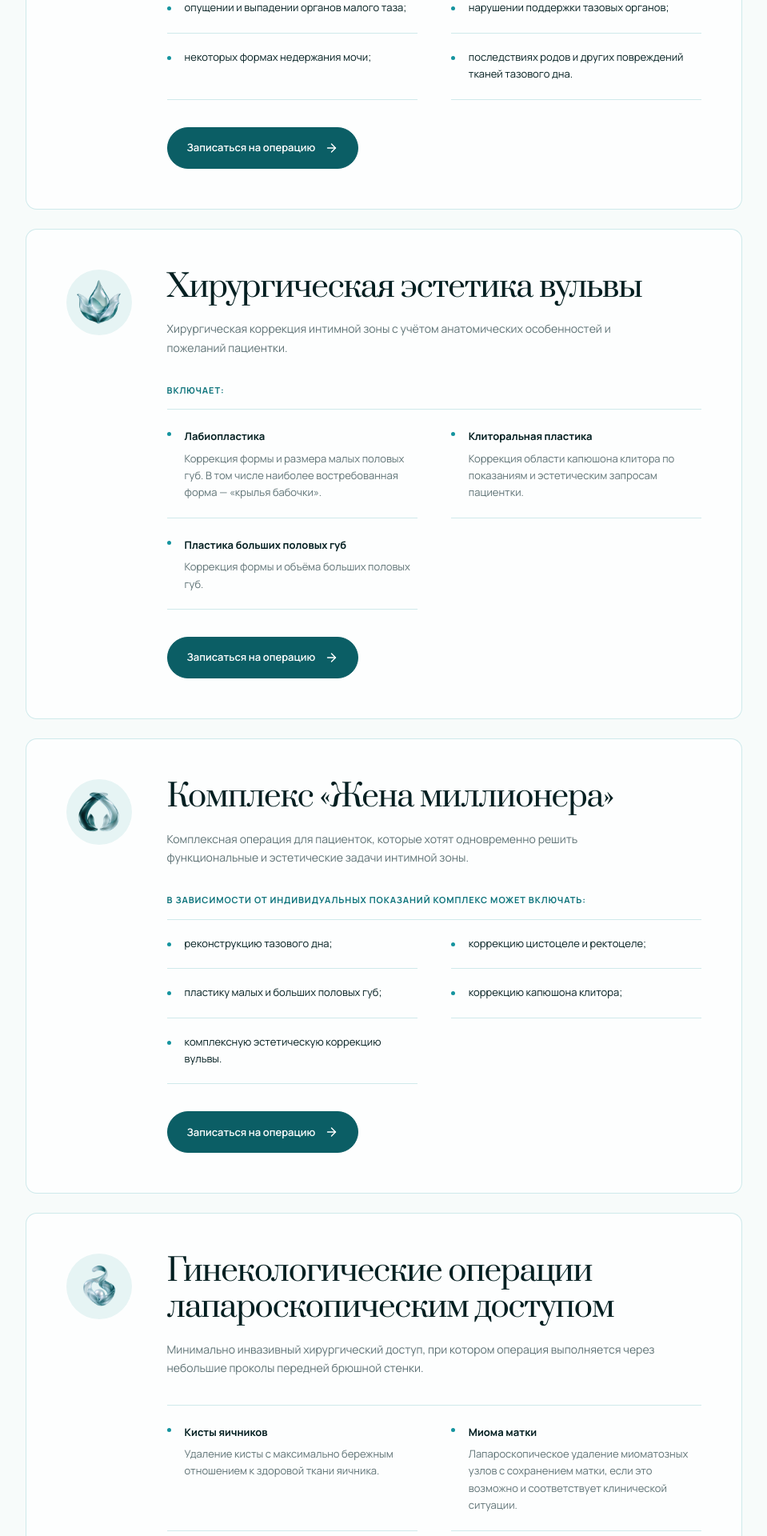
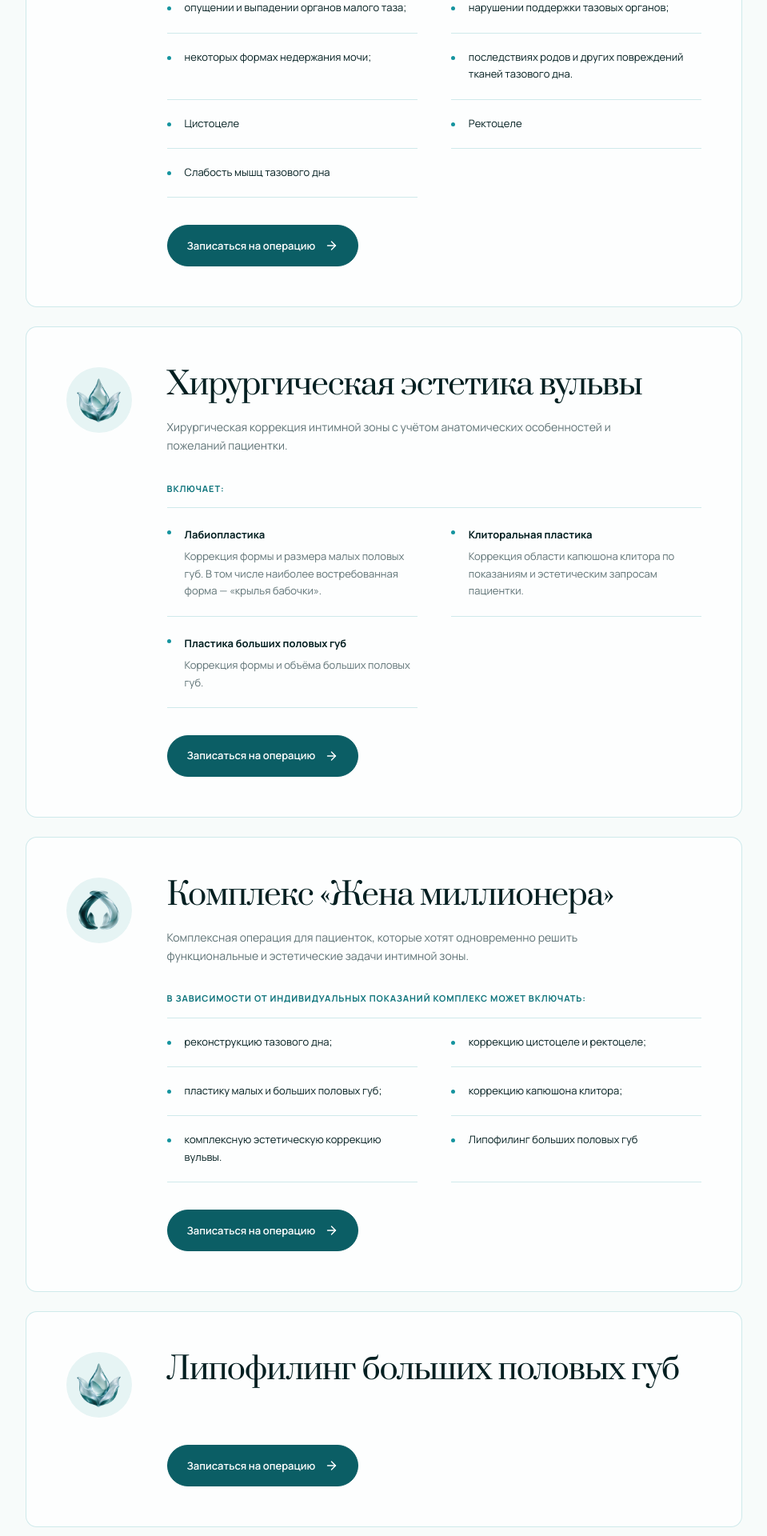
Before and after one commit to maratmut/ginekolog-site, a React (Vite) app: page / in a window 1280 px wide. Shown: the part 1840-3760 px from the top of the page at 80% size, without its empty margins (320-1279 px from the left). Built offline with nearby package versions, Linux system fonts and the light colour scheme.

Commit message:
feat: Добавил новые услуги в список операций, включая цистоцеле, ректоцеле и липофилинг

```diff
--- a/src/App.jsx
+++ b/src/App.jsx
@@ -49,6 +49,9 @@ const serviceGroups = [
           'нарушении поддержки тазовых органов;',
           'некоторых формах недержания мочи;',
           'последствиях родов и других повреждений тканей тазового дна.',
+          'Цистоцеле',
+          'Ректоцеле',
+          'Слабость мышц тазового дна',
         ],
         action: 'Записаться на операцию',
         icon: '/assets/icon-reconstruction.webp',
@@ -84,9 +87,20 @@ const serviceGroups = [
           'пластику малых и больших половых губ;',
           'коррекцию капюшона клитора;',
           'комплексную эстетическую коррекцию вульвы.',
+          'Липофилинг больших половых губ',
         ],
         action: 'Записаться на операцию',
         icon: '/assets/icon-reconstruction.webp',
+      },
+      {
+        title: 'Липофилинг больших половых губ',
+        action: 'Записаться на операцию',
+        icon: '/assets/icon-aesthetics.webp',
+      },
+      {
+        title: 'Гименопластика',
+        action: 'Записаться на операцию',
+        icon: '/assets/icon-aesthetics.webp',
       },
       {
         title: 'Гинекологические операции лапароскопическим доступом',
```
